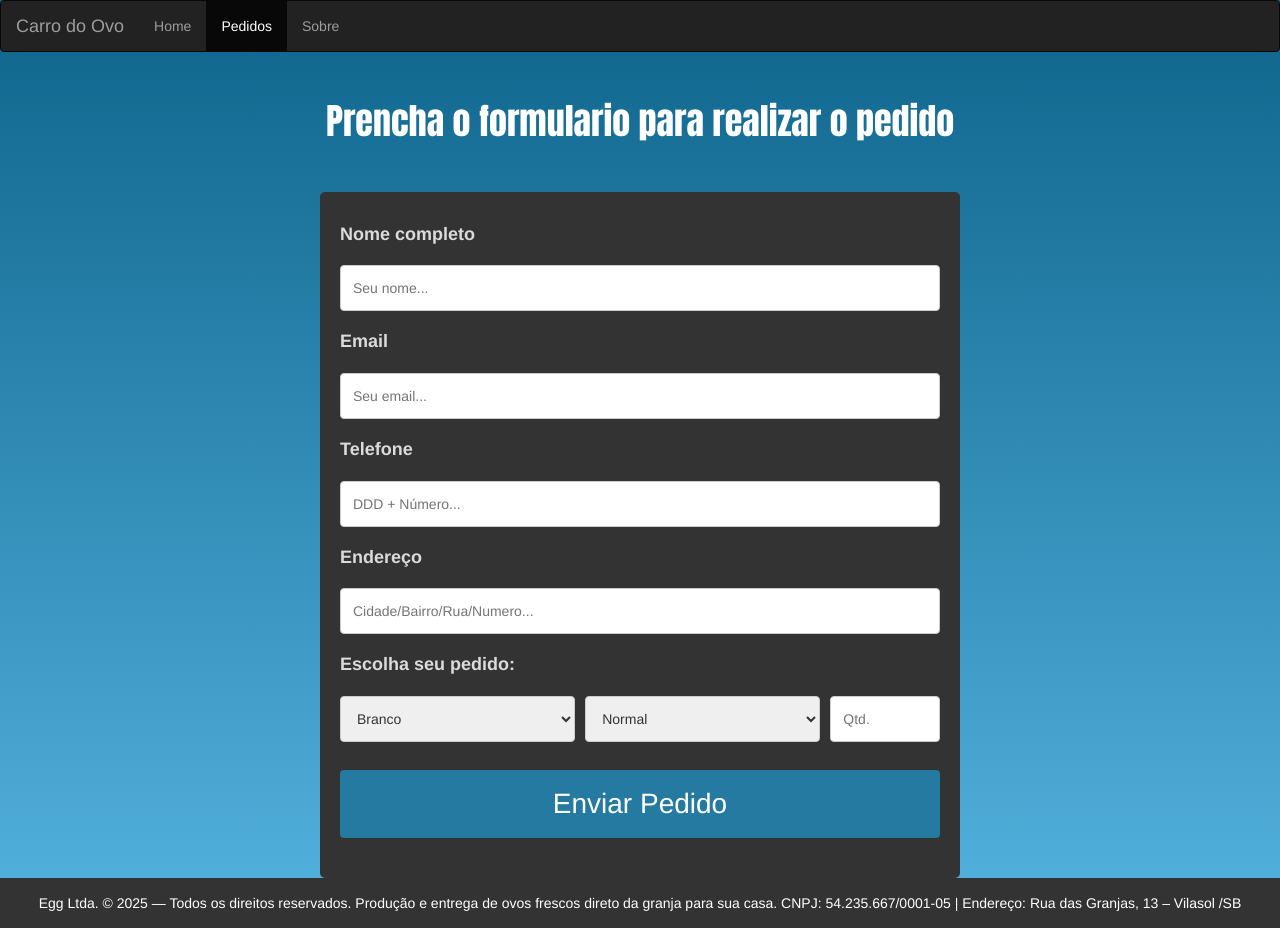
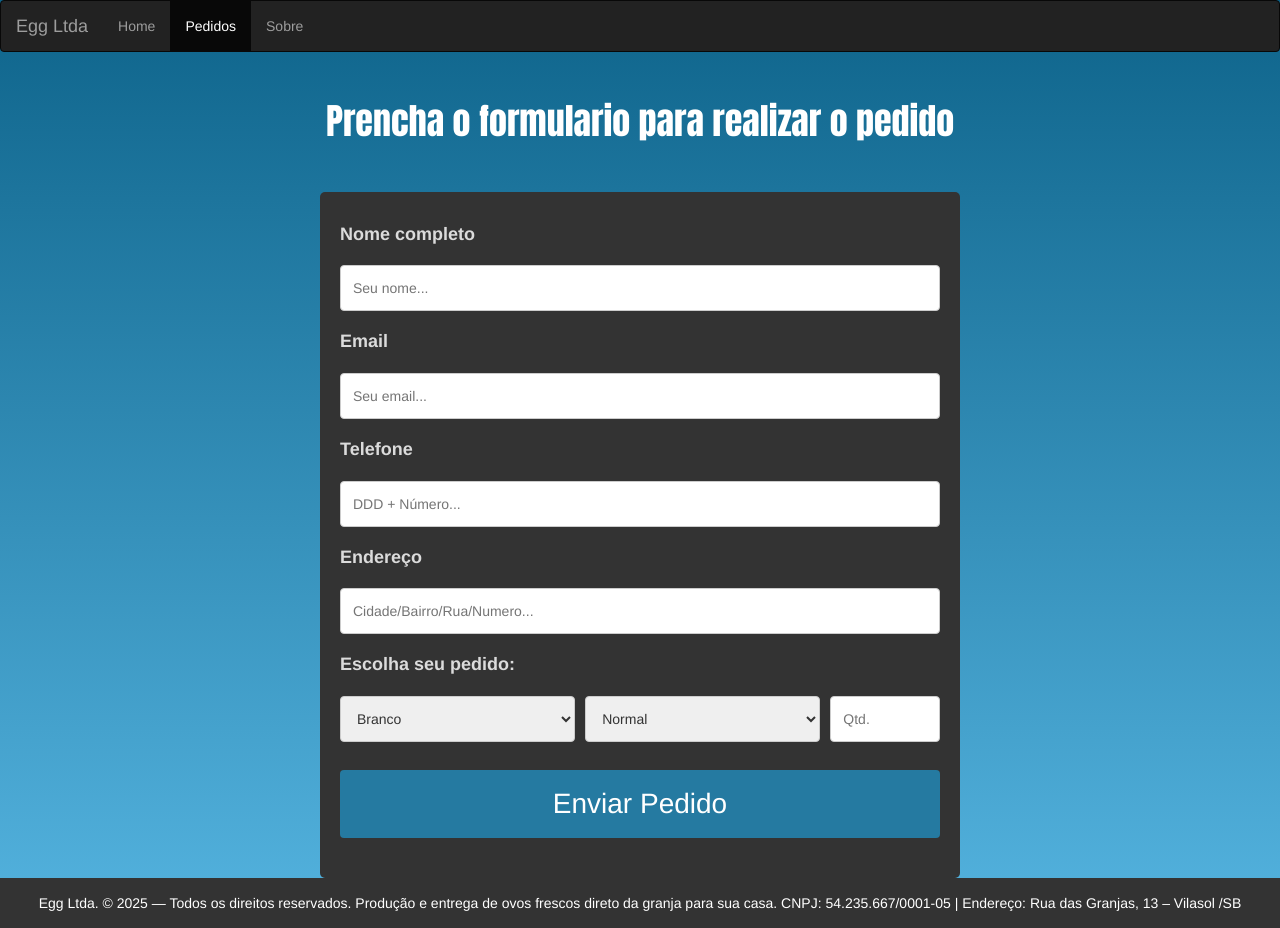
Before and after one commit to SrCapyba/Egg-Ltda-site, a plain HTML site: page pedidos.html in a window 1280 px wide. Drawn offline with nearby package versions, Linux system fonts and the light colour scheme.

Commit message:
Pequena alteração

```diff
--- a/pedidos.html
+++ b/pedidos.html
@@ -17,7 +17,7 @@
             <nav class="navbar navbar-inverse">
                 <div class="container-fluid">
                   <div class="navbar-header">
-                    <a class="navbar-brand" href="index.html">Carro do Ovo</a>
+                    <a class="navbar-brand" href="index.html">Egg Ltda</a>
                   </div>
                     <ul class="nav navbar-nav">
                         <li><a href="index.html">Home</a></li>
```
Also changed, not shown: sobre.html (+1 -1 lines).
